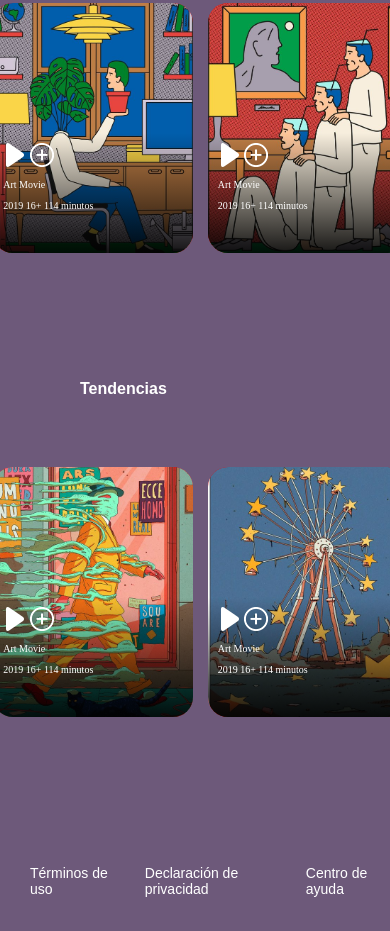
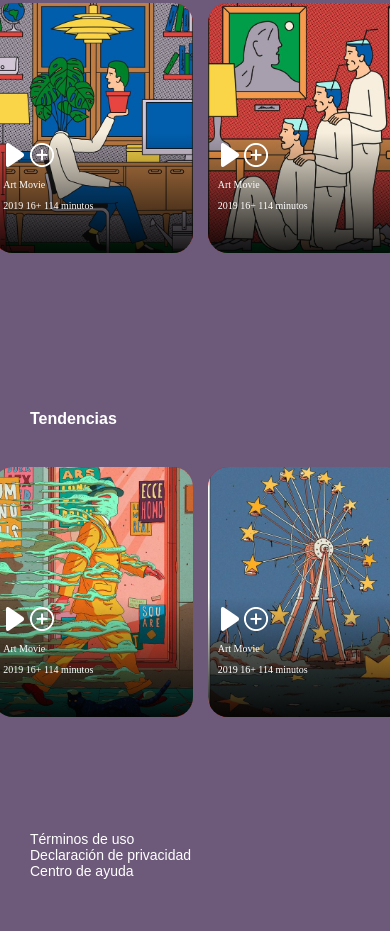
Before and after one commit to samemooncat/ArtGallery, a plain HTML site: page index.html in a window 390 px wide. Shown: the part 477-1408 px from the top of the page. Drawn offline with Linux system fonts and the light colour scheme; a web font is replaced by a local one.

Commit message:
Fix bug in the scroll with mediaquerys

```diff
--- a/css/main.css
+++ b/css/main.css
@@ -193,3 +193,19 @@ body {
 .footer a:hover {
   text-decoration: underline;
 }
+
+@media only screen and (max-width: 600px) {
+
+  .categories__title{
+    padding: 30px;
+  }
+
+  .carousel{
+    overflow: scroll;
+  }
+
+  .footer {
+      align-items: flex-start;
+      flex-direction: column;
+  }
+}
```
